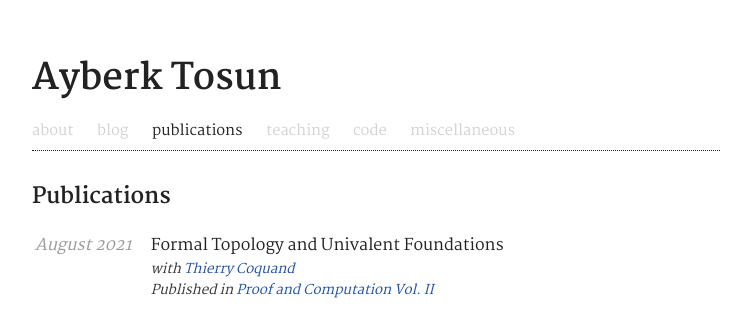
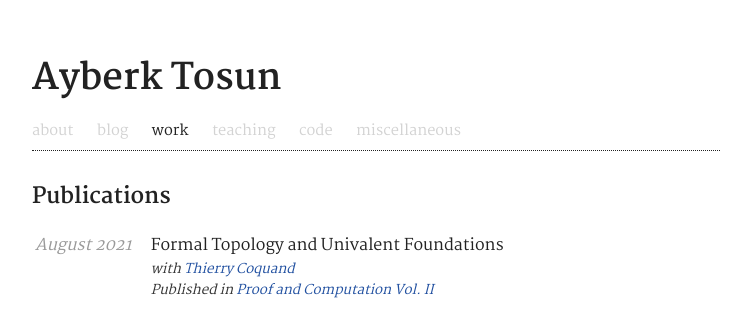
Before and after one commit to ayberkt/homepage, a Jekyll site: the page built from publications.md, in a window 1280 px wide. Shown: the top 313 px of the page, without its empty margins (264-1015 px from the left). Built offline with Jekyll 4.4.1, drawn with Linux system fonts in a browser that asks for light colours.

Commit message:
Change 'Publications' to 'Work'

```diff
--- a/_data/navigation.yml
+++ b/_data/navigation.yml
@@ -2,7 +2,7 @@
   link: /
 - name: Blog
   link: /blog.html
-- name: Publications
+- name: Work
   link: /publications.html
 - name: Teaching
   link: /teaching.html
--- a/publications.md
+++ b/publications.md
@@ -1,5 +1,5 @@
 ---
-title: Publications
+title: Work
 layout: default
 ---
 
```
